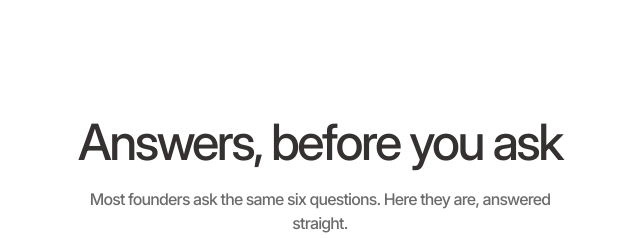
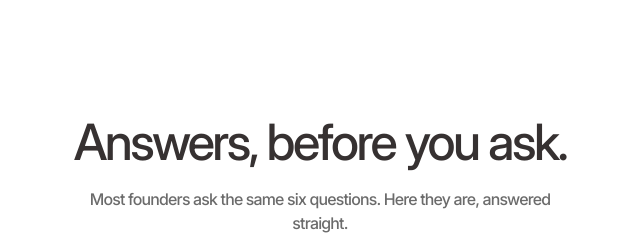
Before and after one commit to deniskonusa/deniskonusa-website, a website: page index.html in a window 1280 px wide. Shown: the part 5189-5427 px from the top of the page, 320-960 px from the left. Drawn offline with Linux system fonts and the light colour scheme.

Commit message:
fix: add period to FAQ headline
https://claude.ai/code/session_01TLNG6hjj3QBR6sUV7eGeP8

```diff
--- a/index.html
+++ b/index.html
@@ -322,7 +322,7 @@
   <!-- FAQ -->
   <section class="faq" id="faq">
     <header class="faq-head">
-      <h2 class="faq-headline">Answers, before you ask</h2>
+      <h2 class="faq-headline">Answers, before you ask.</h2>
       <p class="faq-sub">Most founders ask the same six questions. Here they are, answered straight.</p>
     </header>
     <div class="faq-list">
```
